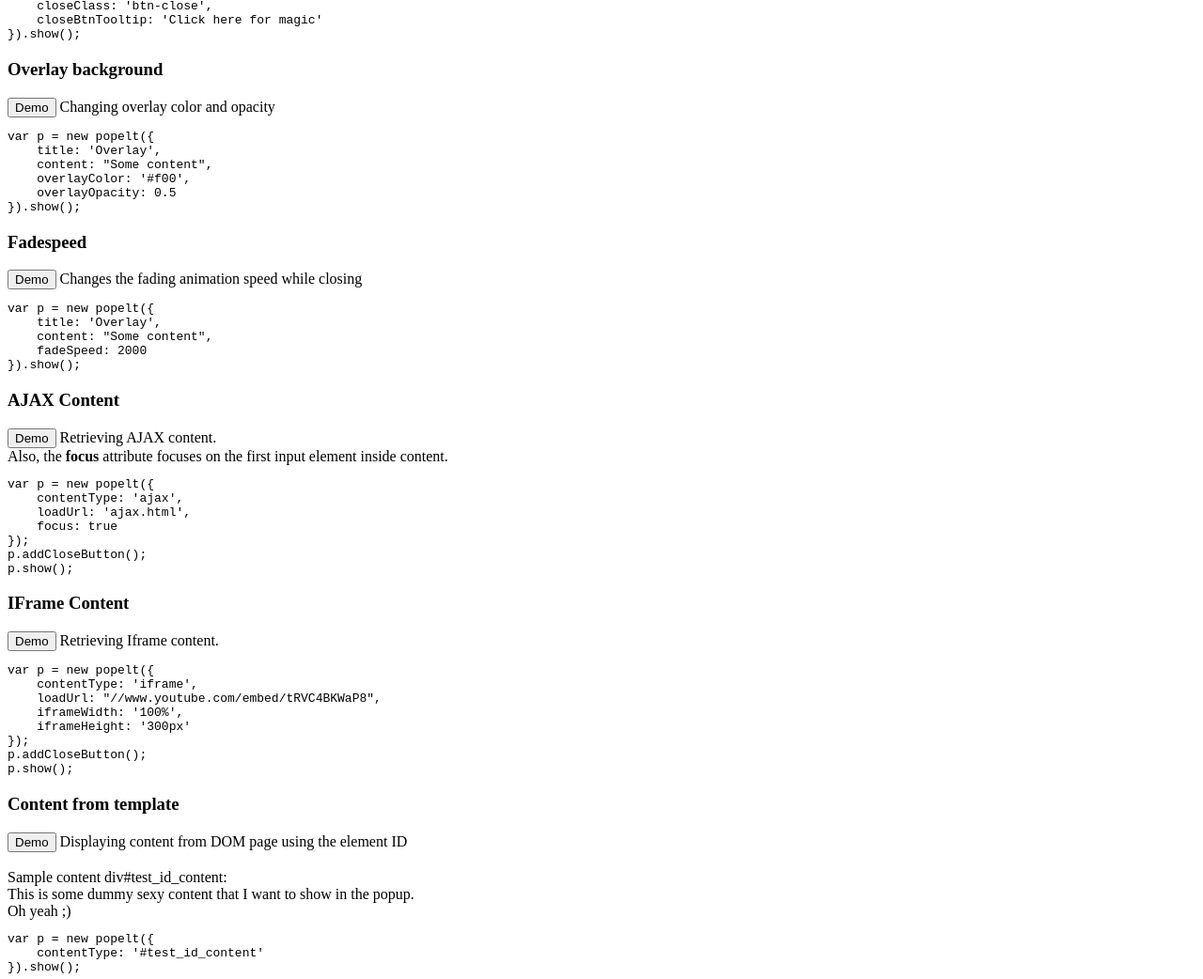
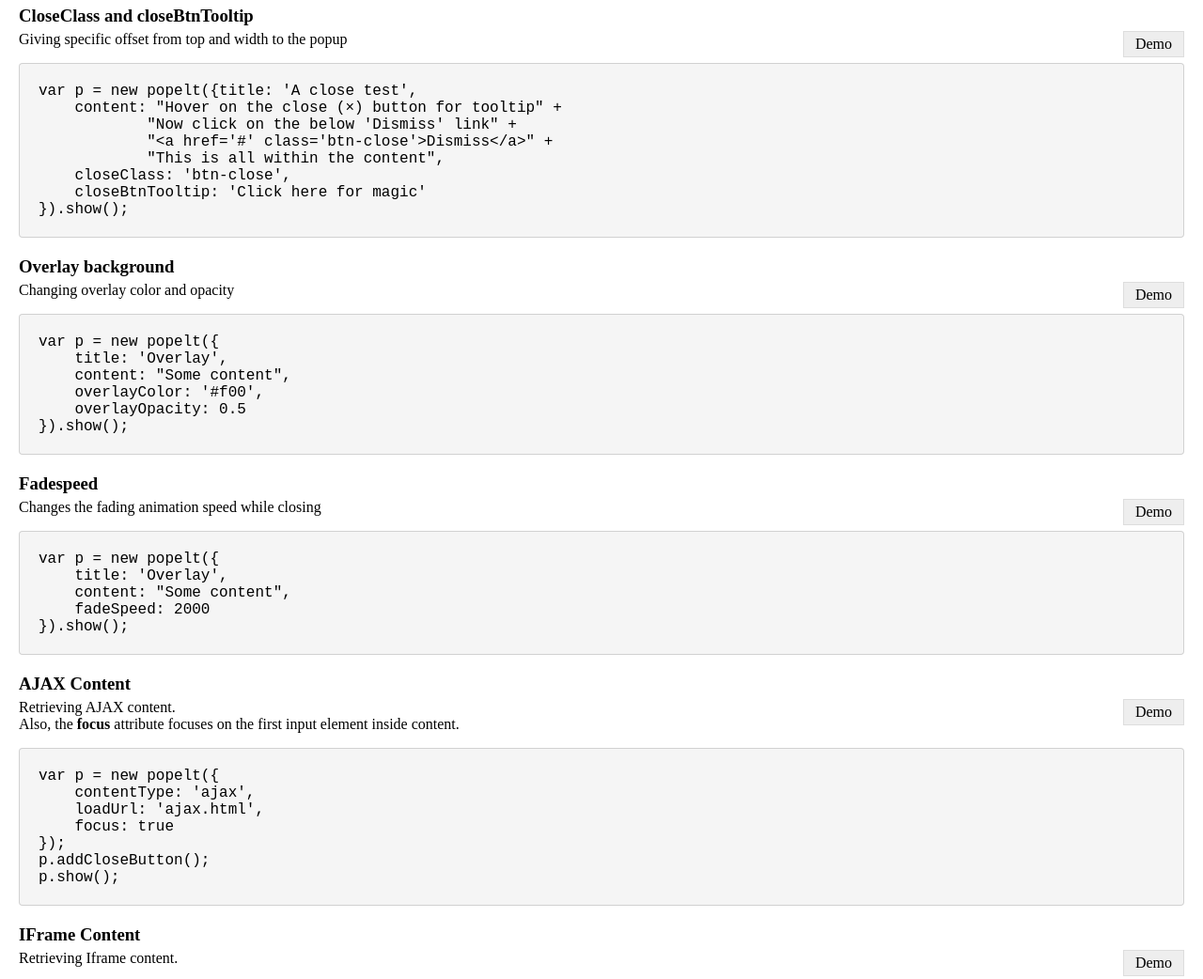
Before and after one commit to scazzy/Popelt, a plain HTML site: page demo.html in a window 1280 px wide. Shown: the part 913-1955 px from the top of the page at 94% size. Drawn offline with nearby package versions, Linux system fonts and the light colour scheme.

Commit message:
updated metalinks

```diff
--- a/demo.html
+++ b/demo.html
@@ -3,6 +3,11 @@
 <head>
 <meta http-equiv="Content-Type" content="text/html; charset=utf-8" />
 <title>Popelt - Modal Popup jQuery Plugin</title>
+<link rel="stylesheet" href="css/normalize.css" />
+<link rel="stylesheet" href="css/style.css" />
+
+<script src="//ajax.googleapis.com/ajax/libs/jquery/1.10.2/jquery.min.js"></script>
+<script type="text/javascript" src="minified/popelt-v1.0.min.js"></script>
 </head>
 
 <body>
```
